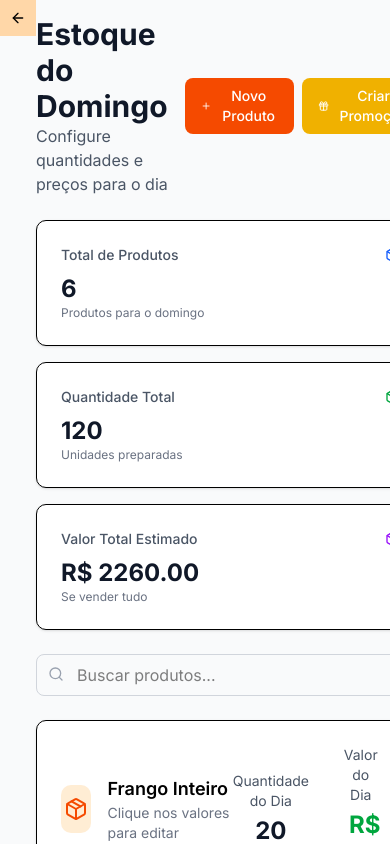
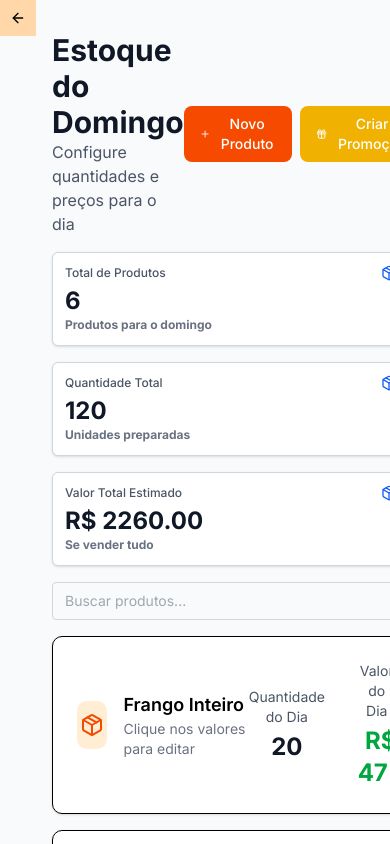
Before and after one commit to Leonam1212/galetittos_admin, a Next.js app: page /stock in a window 390 px wide. Shown: the top 844 px of the page. Built offline with nearby package versions, Linux system fonts and the light colour scheme.

Commit message:
começando o stock/page

```diff
--- a/src/app/(private)/orders/page.tsx
+++ b/src/app/(private)/orders/page.tsx
@@ -274,7 +274,18 @@ export default function OrdersManagement() {
             Gerencie todos os pedidos da sua galeteria
           </p>
         </div>
-        <div className="grid w-full grid-cols-1 gap-2 sm:w-auto sm:grid-cols-2">
+        <div className="grid w-full grid-cols-1 gap-2 sm:w-auto sm:grid-cols-3">
+          <button
+            onClick={() => setChickenQuantityModal(!chickenQuantityModal)}
+            className="flex cursor-pointer items-center justify-center space-x-2 rounded-md bg-orange-600 px-2 py-2 text-white hover:bg-orange-700 sm:px-2"
+          >
+            <Plus className="h-4 w-4" />
+            <span className="white-space-nowrap text-xs font-semibold sm:text-sm">
+              Pedido Cliente Existente
+              {/* deixar pra fazer dps o pull dos clientes já cadastrados pra ca */}
+            </span>
+          </button>
+
           <button
             onClick={() => setChickenQuantityModal(!chickenQuantityModal)}
             className="flex cursor-pointer items-center justify-center space-x-2 rounded-md bg-orange-600 px-3 py-2 text-white hover:bg-orange-700 sm:px-4"
--- a/src/app/(private)/stock/page.tsx
+++ b/src/app/(private)/stock/page.tsx
@@ -11,7 +11,7 @@ interface InventoryItem {
   quantityForDay: number
   priceForDay: number
   isCombo?: boolean
-  comboItems?: string[] // IDs dos itens que compõem o combo
+  comboItems?: string[]
 }
 
 const mockInventory: InventoryItem[] = [
@@ -120,7 +120,7 @@ export default function InventoryManagement() {
   }
 
   return (
-    <div className="space-y-6">
+    <div className="space-y-4 p-4 md:p-6 lg:p-8">
       <div className="flex items-center justify-between">
         <div>
           <h1 className="text-3xl font-bold text-gray-900">
@@ -149,52 +149,57 @@ export default function InventoryManagement() {
       </div>
 
       <div className="grid gap-4 md:grid-cols-3">
-        <div className="rounded-lg border bg-white p-6 shadow">
-          <div className="mb-2 flex items-center justify-between">
-            <h3 className="text-sm font-medium text-gray-600">
-              Total de Produtos
+        <div className="group rounded-sm border border-gray-300 bg-white p-3 shadow transition-all duration-300 ease-in-out hover:scale-105 hover:shadow-md md:p-4">
+          <div className="mb-1 flex items-center justify-between md:mb-2">
+            <h3 className="text-xs font-medium text-gray-600 transition-all duration-300 ease-in-out group-hover:text-orange-900 md:text-sm">
+              Total de Produtos{' '}
             </h3>
             <Package className="h-4 w-4 text-blue-600" />
           </div>
+          <div className="text-xl font-bold text-gray-900 transition-all duration-300 ease-in-out group-hover:text-orange-600 md:text-2xl">
             <div className="text-2xl font-bold text-gray-900">{totalItems}</div>
             <p className="text-xs text-gray-500">Produtos para o domingo</p>
           </div>
+        </div>
 
-        <div className="rounded-lg border bg-white p-6 shadow">
-          <div className="mb-2 flex items-center justify-between">
-            <h3 className="text-sm font-medium text-gray-600">
+        <div className="group rounded-sm border border-gray-300 bg-white p-3 shadow transition-all duration-300 ease-in-out hover:scale-105 hover:shadow-md md:p-4">
+          <div className="mb-1 flex items-center justify-between md:mb-2">
+            <h3 className="text-xs font-medium text-gray-600 transition-all duration-300 ease-in-out group-hover:text-orange-900 md:text-sm">
               Quantidade Total
             </h3>
-            <Package className="h-4 w-4 text-green-600" />
+            <Package className="h-4 w-4 text-blue-600" />
           </div>
+          <div className="text-xl font-bold text-gray-900 transition-all duration-300 ease-in-out group-hover:text-orange-600 md:text-2xl">
             <div className="text-2xl font-bold text-gray-900">
               {totalQuantity}
             </div>
             <p className="text-xs text-gray-500">Unidades preparadas</p>
           </div>
+        </div>
 
-        <div className="rounded-lg border bg-white p-6 shadow">
-          <div className="mb-2 flex items-center justify-between">
-            <h3 className="text-sm font-medium text-gray-600">
+        <div className="group rounded-sm border border-gray-300 bg-white p-3 shadow transition-all duration-300 ease-in-out hover:scale-105 hover:shadow-md md:p-4">
+          <div className="mb-1 flex items-center justify-between md:mb-2">
+            <h3 className="text-xs font-medium text-gray-600 transition-all duration-300 ease-in-out group-hover:text-orange-900 md:text-sm">
               Valor Total Estimado
             </h3>
-            <Package className="h-4 w-4 text-purple-600" />
+            <Package className="h-4 w-4 text-blue-600" />
           </div>
+          <div className="text-xl font-bold text-gray-900 transition-all duration-300 ease-in-out group-hover:text-orange-600 md:text-2xl">
             <div className="text-2xl font-bold text-gray-900">
               R$ {totalValue.toFixed(2)}
             </div>
             <p className="text-xs text-gray-500">Se vender tudo</p>
           </div>
         </div>
+      </div>
 
       <div className="relative">
-        <Search className="absolute top-3 left-3 h-4 w-4 text-gray-400" />
         <input
           type="text"
           placeholder="Buscar produtos..."
           value={searchTerm}
           onChange={(e) => setSearchTerm(e.target.value)}
-          className="w-full rounded-md border border-gray-300 py-2 pr-3 pl-10 focus:border-orange-500 focus:ring-2 focus:ring-orange-500 focus:outline-none"
+          className="w-full rounded border border-gray-300 px-3 py-2 text-sm text-gray-600 transition-all duration-300 ease-in-out hover:shadow-md hover:shadow-orange-200 focus:border-orange-600 focus:shadow-md focus:shadow-orange-200 focus:outline-none active:border-orange-600 md:px-4 md:text-base"
         />
       </div>
 
```
Lines whose indentation alone changed are shown as unchanged.
